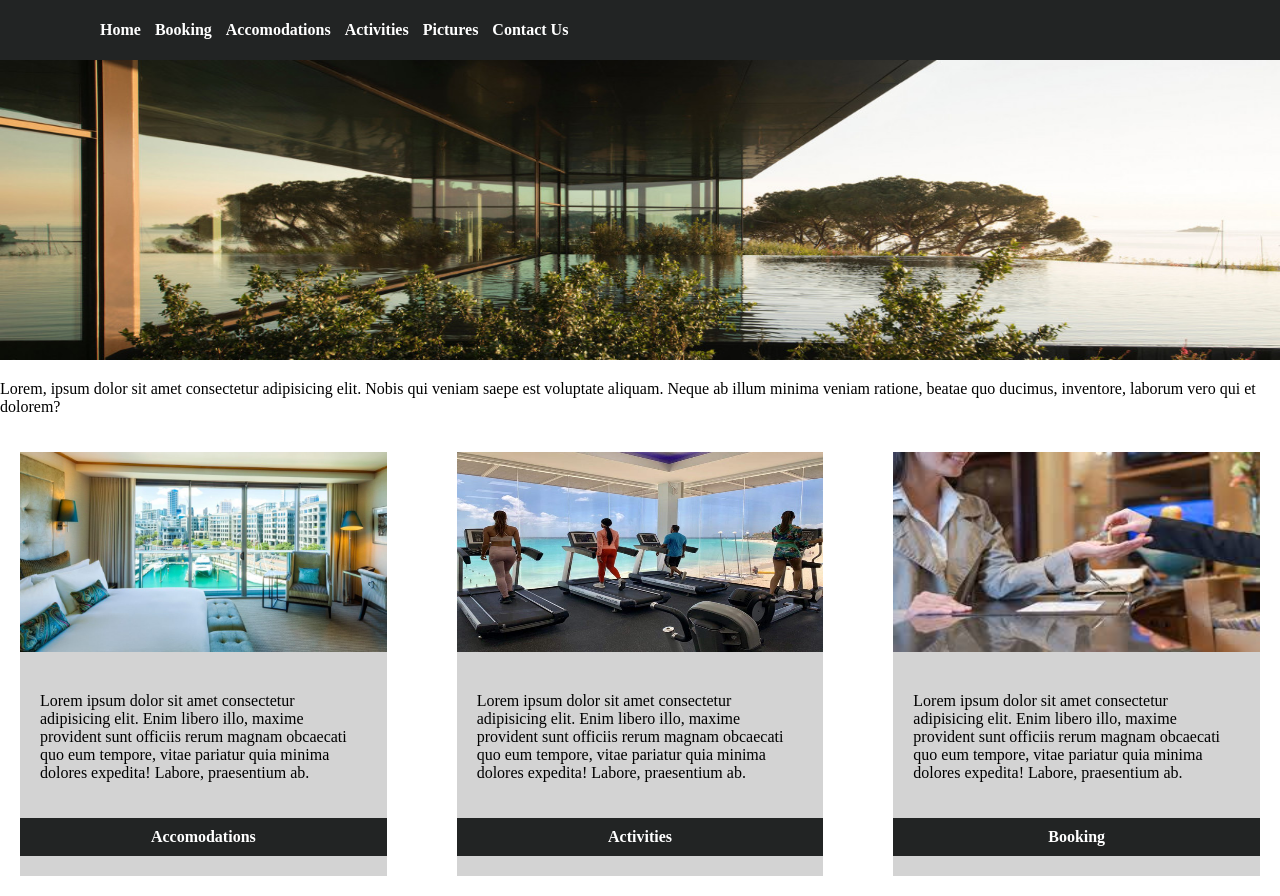
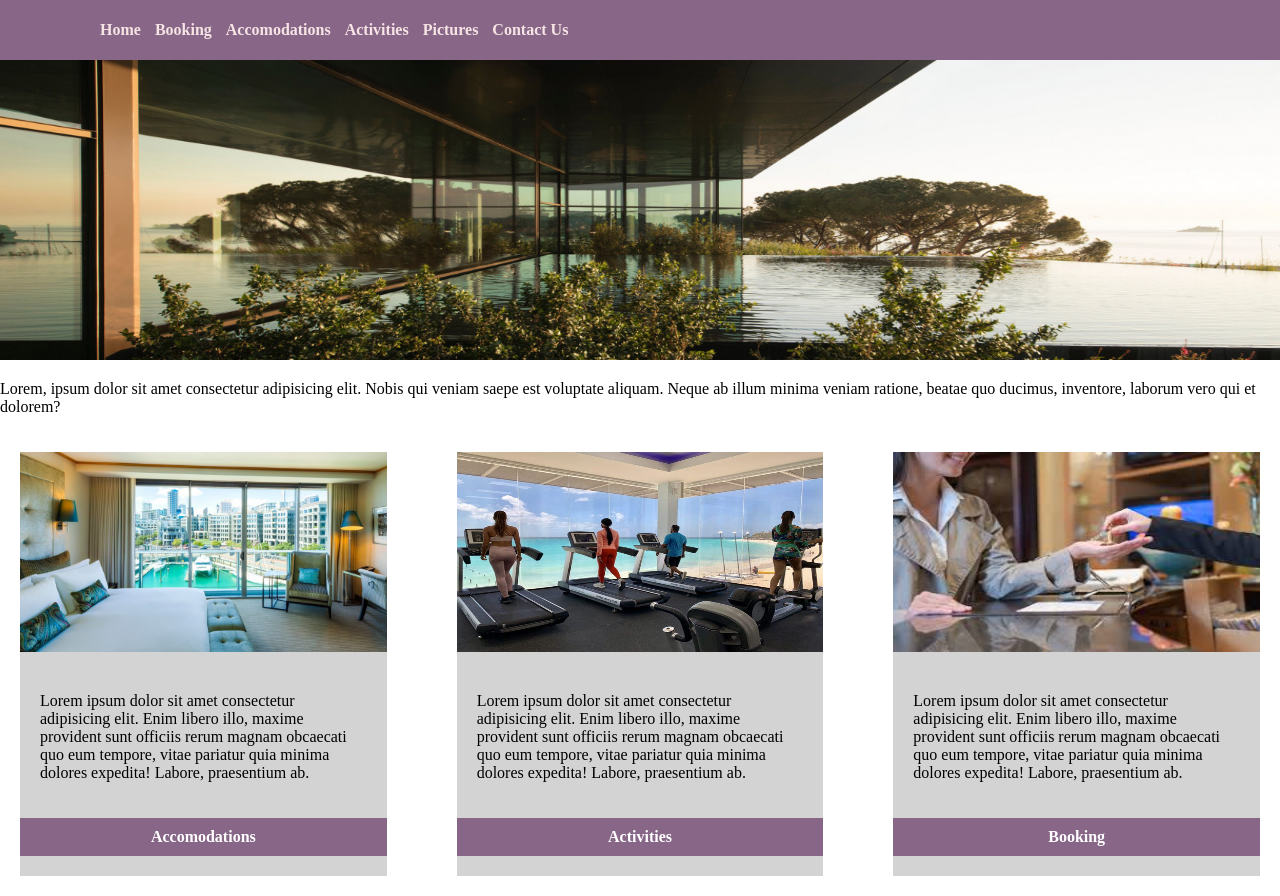
Before and after one commit to geoffrey-odari2/resort, a plain HTML site: page index.html in a window 1280 px wide. Drawn offline with Linux system fonts and the light colour scheme.

Commit message:
created purple theme

```diff
--- a/css/style.css
+++ b/css/style.css
@@ -4,7 +4,7 @@ body{
 }
 
 .menu{
-    background: rgb(34, 36, 36);
+    background: rgb(135, 102, 135);
     padding: 5px;
     padding-left: 50px;
     margin:0;
@@ -20,7 +20,7 @@ body{
 }
 
 .menu ul li a{
-    color: white;
+    color: rgb(247, 228, 228);
     font-weight: bold;
     text-decoration: none;
 }
@@ -52,7 +52,7 @@ body{
     width:100%;
     color:white;
     border:none;
-    background: rgb(34, 36, 36);
+    background: rgb(135, 102, 135);
     cursor: pointer;
     font-weight: bold;
 
```
